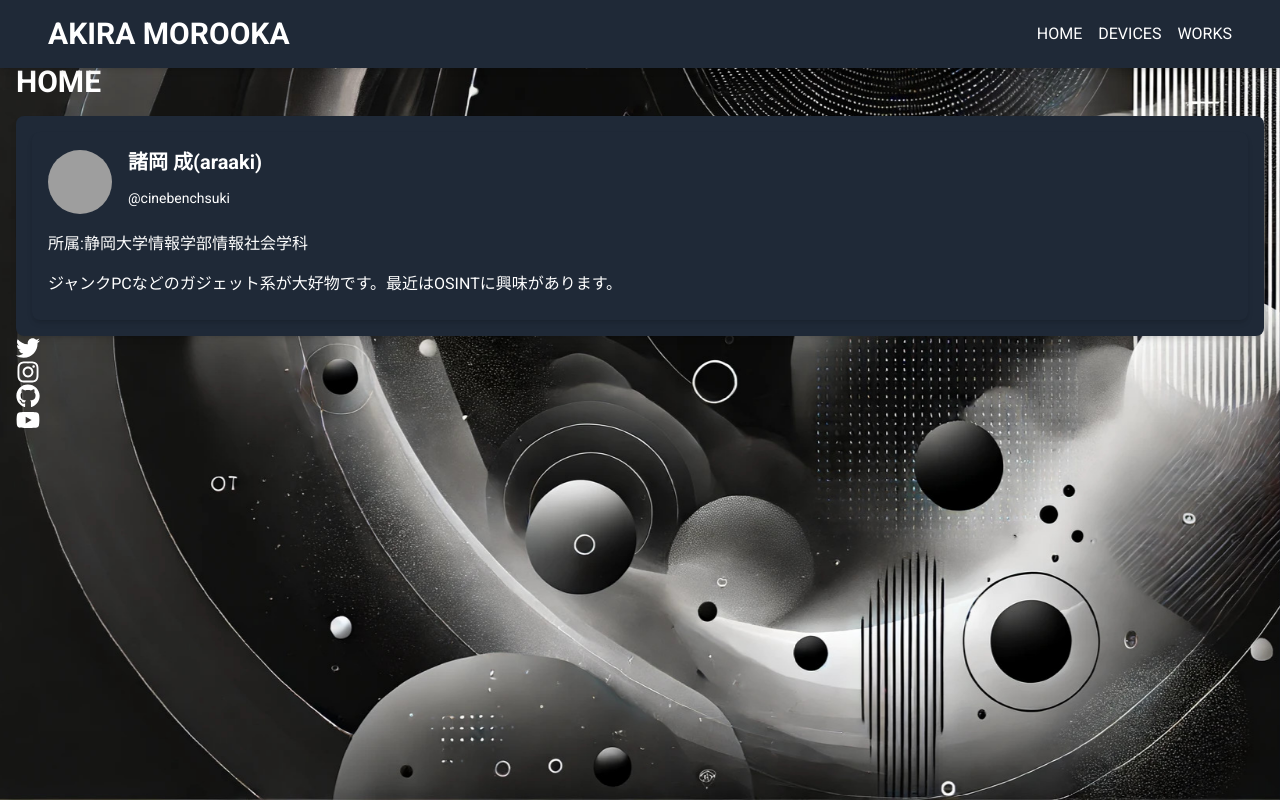
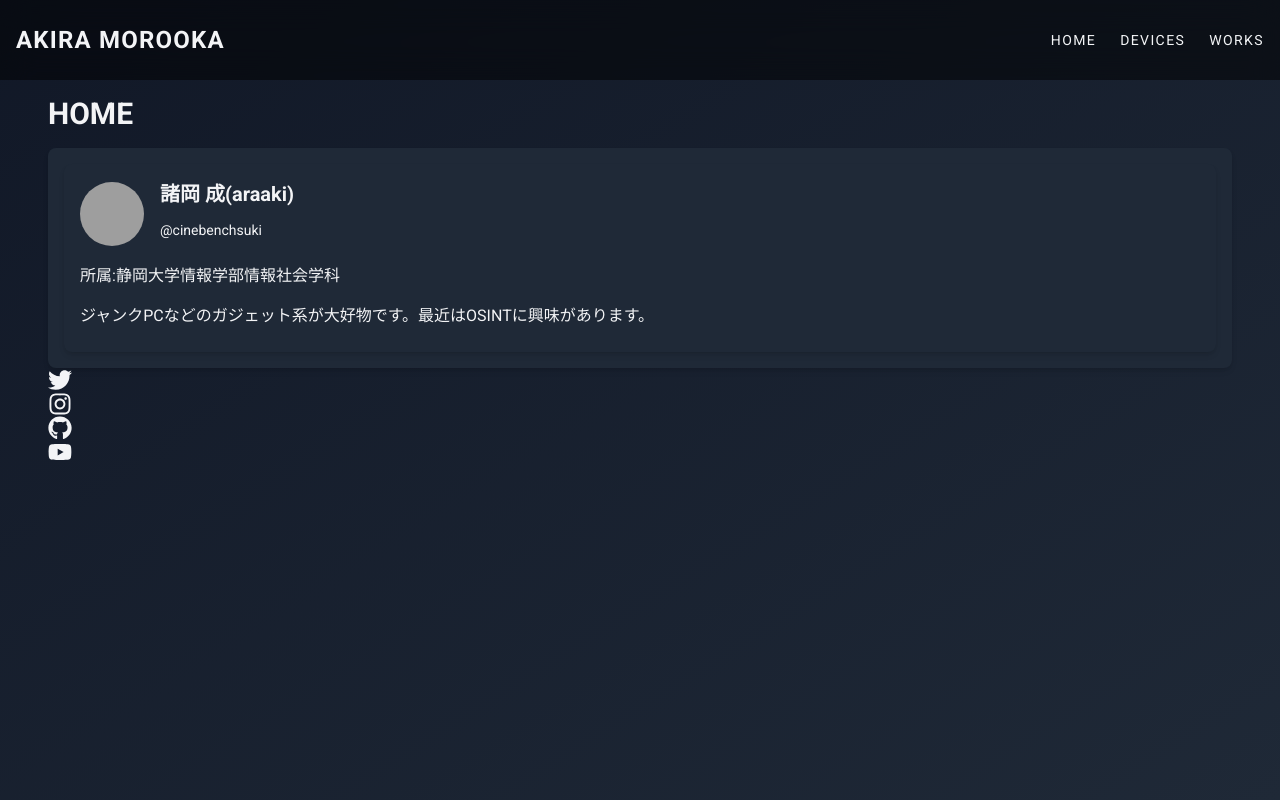
Before and after one commit to araaki12345/araaki-homepage, a React (Vite) app: page / in a window 1280 px wide. Built offline with nearby package versions, Linux system fonts and the light colour scheme; grey boxes are pictures that could not be loaded.

Commit message:
Update MainTemplate.tsx

```diff
--- a/src/components/templates/MainTemplate.tsx
+++ b/src/components/templates/MainTemplate.tsx
@@ -1,32 +1,45 @@
 import React from 'react';
 import { Link } from 'react-router-dom';
-import backgroundImage from '@/assets/bg.jpg';
+import { motion } from 'framer-motion';
 
-interface MainTemplateProps {
-  children: React.ReactNode;
-}
-
-const MainTemplate: React.FC<MainTemplateProps> = ({ children }) => {
+const MainTemplate: React.FC<{ children: React.ReactNode }> = ({ children }) => {
   return (
-    <div className="relative min-h-screen">
-      <div className="background" style={{ backgroundImage: `url(${backgroundImage})` }} />
-      <div className="relative z-10">
-        <header className="p-4 bg-gray-800 text-white fixed w-full top-0 shadow-md z-10">
-          <div className="container mx-auto flex flex-col sm:flex-row justify-between items-center">
-            <div className='text-2xl sm:text-3xl font-bold mb-2 sm:mb-0'>
-              <Link to="/">AKIRA MOROOKA</Link>
-            </div>
-            <nav className="space-x-2 sm:space-x-4">
-              <Link to="/" className="text-sm sm:text-base">HOME</Link>
-              <Link to="/devices" className="text-sm sm:text-base">DEVICES</Link>
-              <Link to="/works" className="text-sm sm:text-base">WORKS</Link>
-            </nav>
-          </div>
-        </header>
-        <main className="pt-24 sm:pt-16 p-4 container mx-auto">
+    <div className="min-h-screen bg-gradient-to-br from-gray-900 to-gray-800 text-gray-100">
+      <header className="fixed w-full bg-black bg-opacity-50 backdrop-filter backdrop-blur-lg z-50">
+        <div className="container mx-auto px-4 py-6 flex justify-between items-center">
+          <motion.div
+            initial={{ opacity: 0, x: -50 }}
+            animate={{ opacity: 1, x: 0 }}
+            transition={{ duration: 0.5 }}
+          >
+            <Link to="/" className="text-2xl font-bold tracking-wider">AKIRA MOROOKA</Link>
+          </motion.div>
+          <nav>
+            <motion.ul
+              initial={{ opacity: 0, y: -20 }}
+              animate={{ opacity: 1, y: 0 }}
+              transition={{ duration: 0.5, delay: 0.2 }}
+              className="flex space-x-6"
+            >
+              {['HOME', 'DEVICES', 'WORKS'].map((item, index) => (
+                <li key={item}>
+                  <Link
+                    to={item === 'HOME' ? '/' : `/${item.toLowerCase()}`}
+                    className="text-sm uppercase tracking-widest hover:text-purple-400 transition duration-300"
+                  >
+                    {item}
+                  </Link>
+                </li>
+              ))}
+            </motion.ul>
+          </nav>
+        </div>
+      </header>
+      <main className="pt-24 px-4">
+        <div className="container mx-auto">
           {children}
-        </main>
-      </div>
+        </div>
+      </main>
     </div>
   );
 };
```
